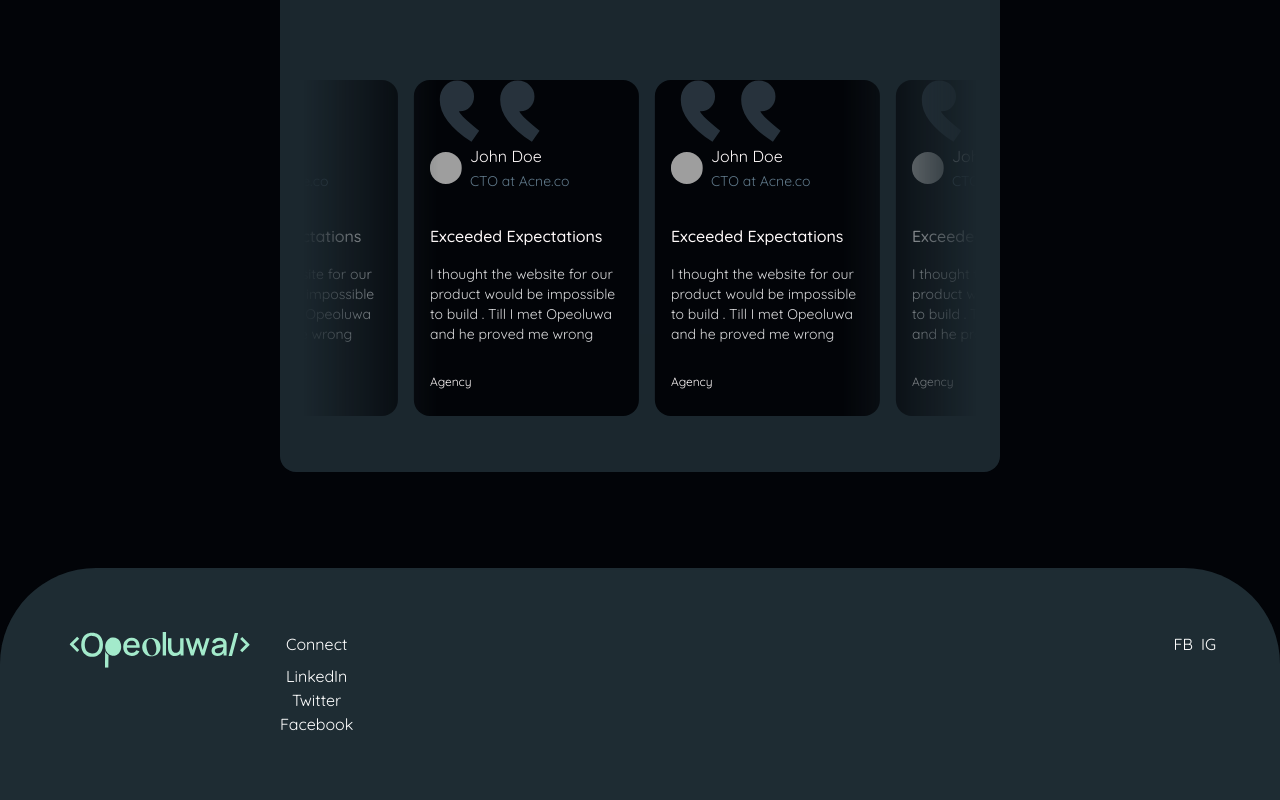
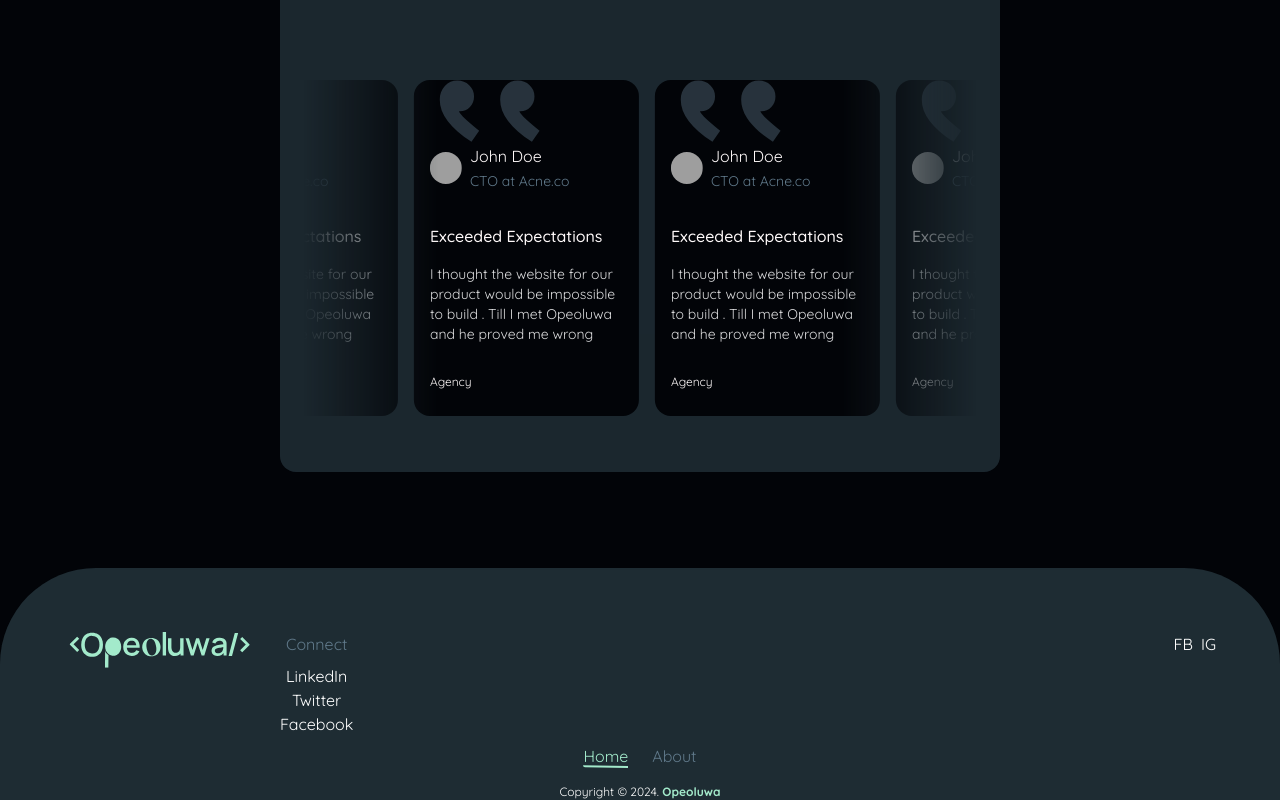
Before and after one commit to Opeoluwa-Ogunlaja/Opeoluwa-Ogunlaja, a React (Vite) app: page / in a window 1280 px wide. Shown: the part 2207-3007 px from the top of the page. Built offline with nearby package versions, Linux system fonts and the light colour scheme; grey boxes are pictures that could not be loaded.

Commit message:
footer 80%

```diff
--- a/src/pages/Home.jsx
+++ b/src/pages/Home.jsx
@@ -150,12 +150,12 @@ const Home = () => {
 
         <Testimonials_Section />
       </main>
-      <footer className="mt-96 flex gap-24 bg-neutral-9400 text-white max-sm:flex-col max-sm:items-center max-sm:justify-center max-sm:rounded-t-[64px] max-sm:p-48 sm:justify-start sm:rounded-t-[96px] sm:p-64">
+      <footer className="relative mt-96 flex gap-24 bg-neutral-9400 text-white max-sm:flex-col max-sm:items-center max-sm:justify-center max-sm:rounded-t-[64px] max-sm:p-48 max-sm:pb-64 sm:justify-start sm:rounded-t-[96px] sm:p-64">
         <span className="text-green">
           <FullLogo className="w-192" />
         </span>
         <div className="flex flex-col gap-8 text-center max-sm:justify-center">
-          <h4>Connect</h4>
+          <h4 className="text-neutral-9200">Connect</h4>
           <ul>
             <li>
               <a href="">LinkedIn</a>
@@ -168,7 +168,7 @@ const Home = () => {
             </li>
           </ul>
         </div>
-        <ul className="flex gap-8 max-sm:justify-center sm:ml-auto">
+        <ul className="flex gap-8 max-sm:mt-24 max-sm:justify-center sm:ml-auto">
           <li>
             <a href="">FB</a>
           </li>
@@ -176,6 +176,14 @@ const Home = () => {
             <a href="">IG</a>
           </li>
         </ul>
+        <div className="absolute inset-x-[0] bottom-32 flex justify-center gap-24 max-sm:mt-16">
+          <Navlink to="/">Home</Navlink>
+          <Navlink to="/home">About</Navlink>
+        </div>
+        <span className="absolute inset-x-[0] bottom-[0] text-center text-xs">
+          Copyright &copy; {new Date().getFullYear()}.{' '}
+          <strong className="text-green">Opeoluwa</strong>
+        </span>
       </footer>
     </>
   )
```
